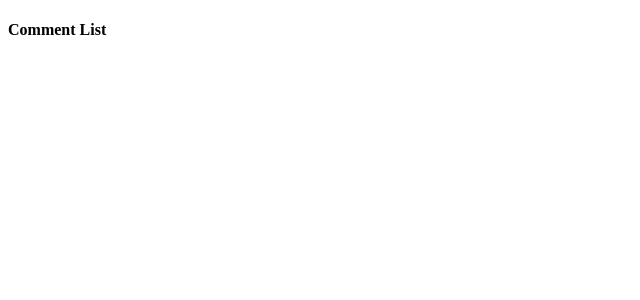
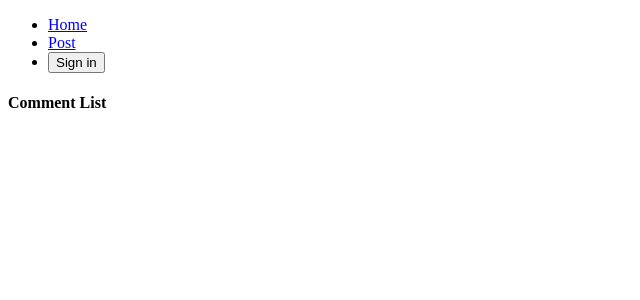
Before and after one commit to achoi2/react-testing, a React (Create React App) app: page / in a window 1280 px wide. Shown: the top 300 px of the page, without its empty margins (0-640 px from the left). Built offline with nearby package versions, Linux system fonts and the light colour scheme.

Commit message:
changed auth state

```diff
--- a/src/components/App.js
+++ b/src/components/App.js
@@ -1,13 +1,48 @@
-import React from 'react';
-import { Route } from 'react-router-dom';
+import React, { Component } from 'react';
+import { Route, Link } from 'react-router-dom';
+import { connect } from 'react-redux';
 import CommentBox from 'components/CommentBox';
 import CommentList from 'components/CommentList';
+import * as actions from 'actions';
 
-export default () => {
+class App extends Component {
+    renderButton() {
+        if (this.props.auth) {
+            return <button onClick={() => this.props.changeAuth(false)}> Sign Out </button>
+        } else {
+            return <button onClick={() => this.props.changeAuth(true)}> Sign in </button>
+        }
+    }
+
+    renderHeader() {
+        return(
+            <ul>
+                <li>
+                    <Link to="/">Home</Link>
+                </li>
+                <li>
+                    <Link to="/post">Post</Link>
+                </li>
+                <li>
+                    {this.renderButton()}
+                </li>
+            </ul>
+        );
+    }
+
+    render() {
         return (
             <div>
+                {this.renderHeader()}
                 <Route path="/post" component={CommentBox} />
                 <Route path="/" exact component={CommentList} />
             </div>
         );
+    }
 };
+
+function mapStateToProps(state) {
+    return { auth: state.auth }
+}
+
+export default connect(mapStateToProps, actions)(App);
--- a/src/reducers/index.js
+++ b/src/reducers/index.js
@@ -1,6 +1,8 @@
 import { combineReducers } from 'redux';
 import commentsReducer from 'reducers/comments';
+import authReducer from 'reducers/auth';
 
 export default combineReducers({
-    comments: commentsReducer
+    comments: commentsReducer,
+    auth: authReducer
 })
```
Lines whose indentation alone changed are shown as unchanged.
